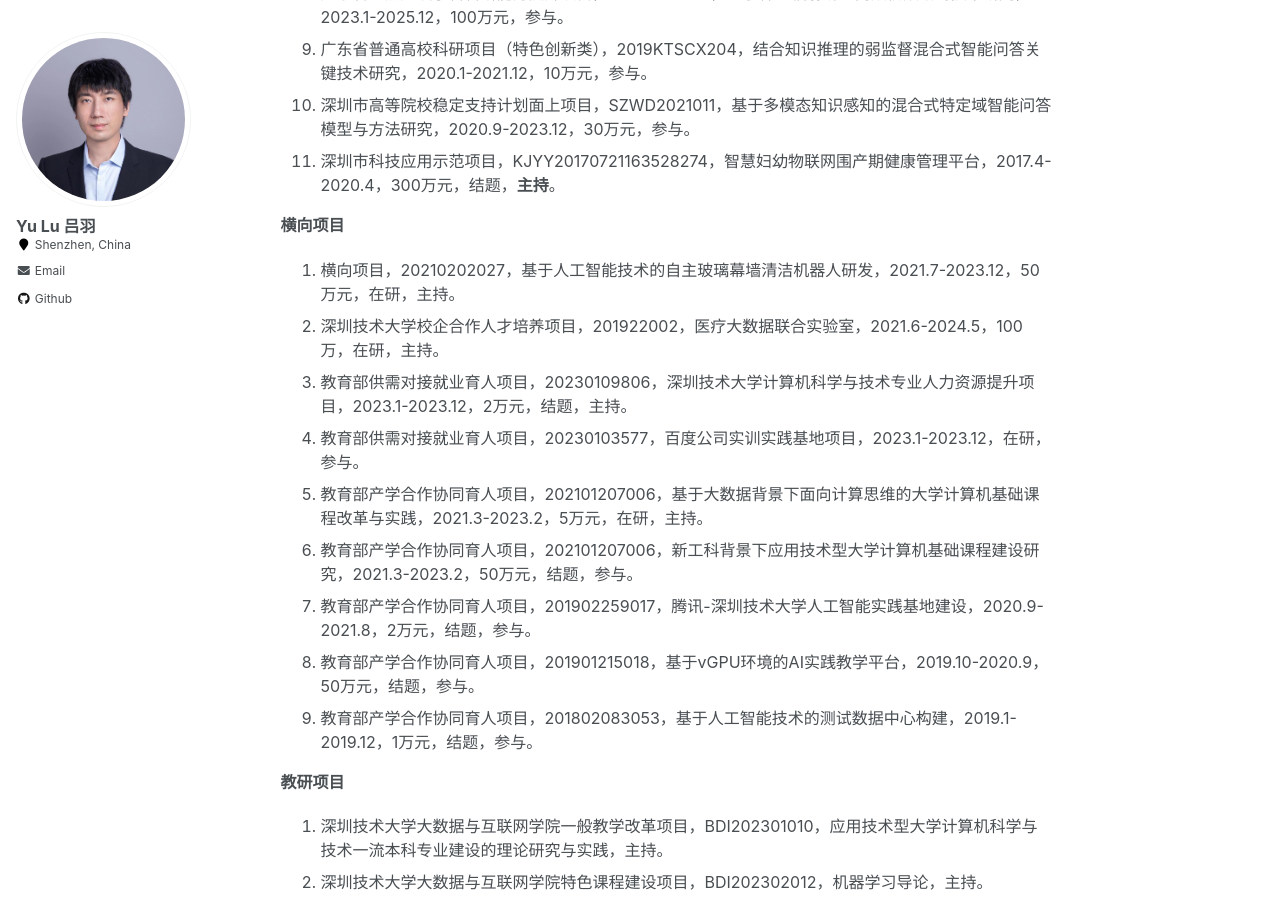
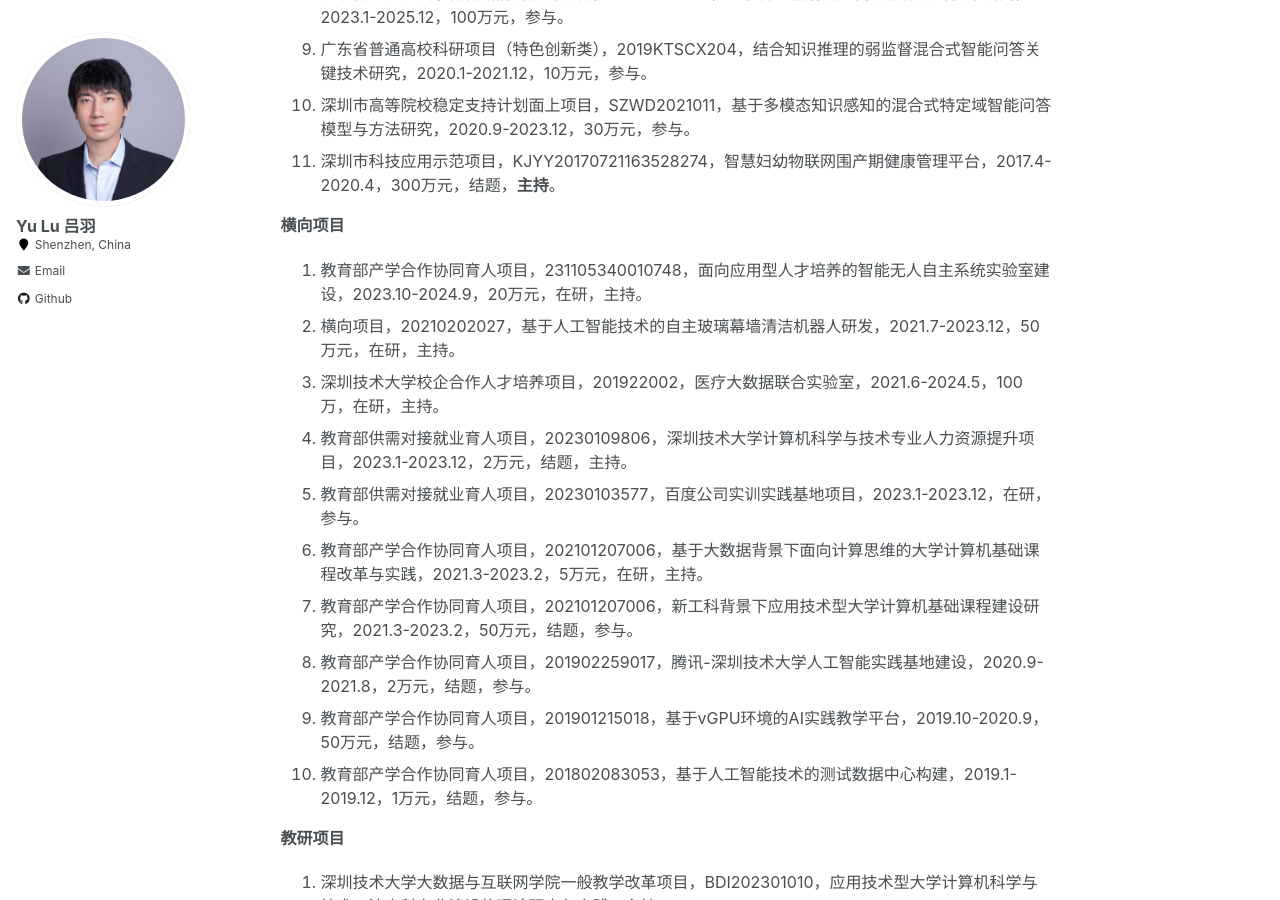
Before and after one commit to YukariUmezawa/lvyu.github.io, a Jekyll site: the page built from _pages/about.md, in a window 1280 px wide and 900 px high, scrolled down 1965 px. Built offline with Jekyll 4.4.1, drawn with Linux system fonts in a browser that asks for light colours.

Commit message:
Update about.md

```diff
--- a/_pages/about.md
+++ b/_pages/about.md
@@ -72,15 +72,16 @@ News
 
 ***横向项目***
 
-1. 横向项目，20210202027，基于人工智能技术的自主玻璃幕墙清洁机器人研发，2021.7-2023.12，50万元，在研，主持。
-2. 深圳技术大学校企合作人才培养项目，201922002，医疗大数据联合实验室，2021.6-2024.5，100万，在研，主持。
-3. 教育部供需对接就业育人项目，20230109806，深圳技术大学计算机科学与技术专业人力资源提升项目，2023.1-2023.12，2万元，结题，主持。
-4. 教育部供需对接就业育人项目，20230103577，百度公司实训实践基地项目，2023.1-2023.12，在研，参与。
-5. 教育部产学合作协同育人项目，202101207006，基于大数据背景下面向计算思维的大学计算机基础课程改革与实践，2021.3-2023.2，5万元，在研，主持。
-6. 教育部产学合作协同育人项目，202101207006，新工科背景下应用技术型大学计算机基础课程建设研究，2021.3-2023.2，50万元，结题，参与。
-7. 教育部产学合作协同育人项目，201902259017，腾讯-深圳技术大学人工智能实践基地建设，2020.9-2021.8，2万元，结题，参与。
-8. 教育部产学合作协同育人项目，201901215018，基于vGPU环境的AI实践教学平台，2019.10-2020.9，50万元，结题，参与。
-9. 教育部产学合作协同育人项目，201802083053，基于人工智能技术的测试数据中心构建，2019.1-2019.12，1万元，结题，参与。
+1. 教育部产学合作协同育人项目，231105340010748，面向应用型人才培养的智能无人自主系统实验室建设，2023.10-2024.9，20万元，在研，主持。
+2. 横向项目，20210202027，基于人工智能技术的自主玻璃幕墙清洁机器人研发，2021.7-2023.12，50万元，在研，主持。
+3. 深圳技术大学校企合作人才培养项目，201922002，医疗大数据联合实验室，2021.6-2024.5，100万，在研，主持。
+4. 教育部供需对接就业育人项目，20230109806，深圳技术大学计算机科学与技术专业人力资源提升项目，2023.1-2023.12，2万元，结题，主持。
+5. 教育部供需对接就业育人项目，20230103577，百度公司实训实践基地项目，2023.1-2023.12，在研，参与。
+6. 教育部产学合作协同育人项目，202101207006，基于大数据背景下面向计算思维的大学计算机基础课程改革与实践，2021.3-2023.2，5万元，在研，主持。
+7. 教育部产学合作协同育人项目，202101207006，新工科背景下应用技术型大学计算机基础课程建设研究，2021.3-2023.2，50万元，结题，参与。
+8. 教育部产学合作协同育人项目，201902259017，腾讯-深圳技术大学人工智能实践基地建设，2020.9-2021.8，2万元，结题，参与。
+9. 教育部产学合作协同育人项目，201901215018，基于vGPU环境的AI实践教学平台，2019.10-2020.9，50万元，结题，参与。
+10. 教育部产学合作协同育人项目，201802083053，基于人工智能技术的测试数据中心构建，2019.1-2019.12，1万元，结题，参与。
 
 ***教研项目***
 
```
